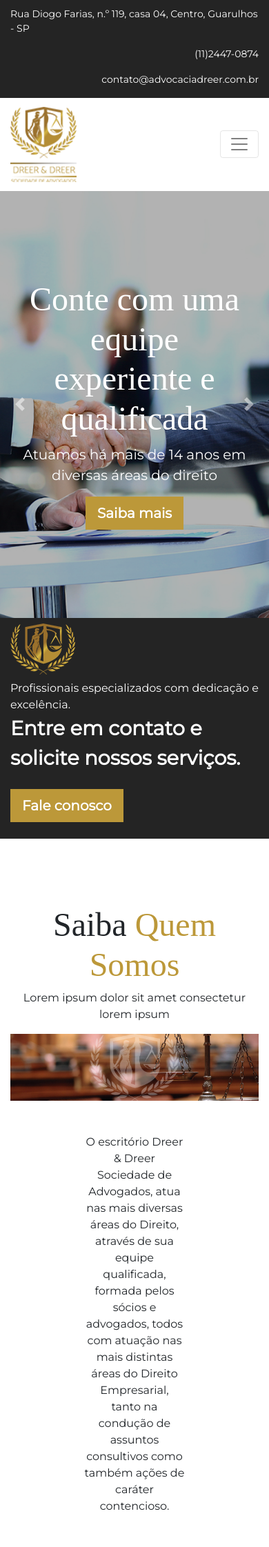
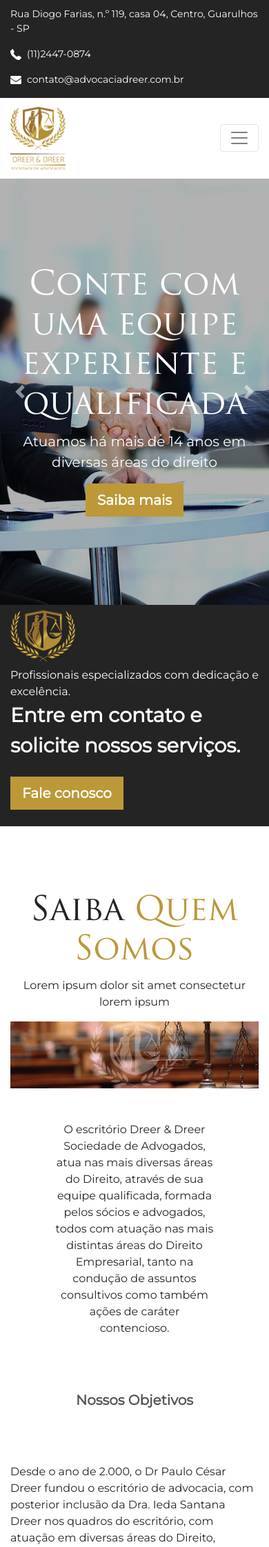
Before and after one commit to gustahenry/advocaciadreer, a PHP site: page / in a window 390 px wide; the page is wider, and only the part inside the window is pictured. Shown: the top 2243 px of that part at 69% size. Run offline with PHP 8.4, Linux system fonts and the light colour scheme; some libraries are stand-ins or nearby versions.

Commit message:
atualizacao dos bugs

```diff
--- a/assests/css/custom.css
+++ b/assests/css/custom.css
@@ -4,6 +4,10 @@ body{
 a:hover{
 	color: #242424;
 }
+@font-face {
+    font-family: 'trajan-pro-regular';
+    src: url('../fonts/trajan-pro-regular.ttf') format('truetype');
+ }
 
 /*CONTACT BAR*/
 
@@ -14,11 +18,14 @@ a:hover{
 	font-size: 14px;
 	background-color: #242424;
 }
-
+.icones{
+	width: 1rem;
+	margin-right: .5rem;
+}
 /*NAVBAR*/
 
 .logo{
-	width: 6rem;
+	width: 5rem;
 }
 .navbar{
 	padding: .5rem 0;
@@ -48,8 +55,6 @@ a:hover{
 	border-color: #bc9839;
 	border-radius: 0;
 }
-
-
 /*SLIDER*/
 
 .carousel{
@@ -65,31 +70,11 @@ a:hover{
 }
 .alinhar{
 	margin: 6rem 0;
+	max-width: 480px;
 }
 .alinhar h2{
 	font-size: 3rem;
 	font-family: 'trajan-pro-regular';
-}
-.img-jumbo-1{
-	background-image: url("../img/1200px/banner-1(1200).png");
-	background-position: center center;
-	  background-repeat: no-repeat;
-	  background-attachment: none;
-	  background-size: cover;
-}
-.img-jumbo-2{
-	background-image: url("../img/1200px/banner-2(1200).png");
-	background-position: center center;
-	  background-repeat: no-repeat;
-	  background-attachment: none;
-	  background-size: cover;
-}
-.img-jumbo-3{
-	background-image: url("../img/1200px/banner-3(1200).png");
-	background-position: center center;
-	  background-repeat: no-repeat;
-	  background-attachment: none;
-	  background-size: cover;
 }
 
 /*CTA*/
@@ -118,7 +103,7 @@ a:hover{
 	color: #bc9839;
 }
 .margin-area{
-	margin: 1.5rem 0;
+	margin: 1rem 0;
 }
 .titulo-menor{
 	color: #555;
@@ -147,6 +132,9 @@ a:hover{
 
 .especialistas{
 	margin: 6rem 0;
+}
+.card-width{
+	width: 17rem;
 }
 .img-adv{
 	width: 280px;
@@ -191,6 +179,13 @@ a:hover{
 .contato{
 	padding: 3rem;
 }
+.send{
+	padding: .5rem 3.3rem;
+}
+#map{
+	width: 100%;
+	height: 100%;
+}
 
 /*FOOTER*/
 
@@ -215,12 +210,156 @@ a:hover{
 
 /*MEDIA*/
 
-@media screen and(min-width: 800px){
+@media screen and (max-width: 1600px){
 	#margin-botao{
 	position: relative;
-	bottom: 1.5rem;
+	bottom: .6rem;
 }
-@font-face {
-    font-family: 'trajan-pro-regular';
-    src: url('../fonts/trajan-pro-regular.ttf') format('truetype');
-    }
+}
+@media screen and (max-width: 480px){
+	#margin-botao{
+	position: relative;
+	bottom: 0rem;
+}
+}
+
+/*SLIDER 1*/
+
+@media screen and (max-width: 1600px){
+  .img-jumbo-1{
+	background-image: url("../img/1200px/banner-1(1200).png");
+	background-position: center center;
+	  background-repeat: no-repeat;
+	  background-attachment: none;
+	  background-size: cover;
+}
+}
+@media screen and (max-width: 768px){
+  .img-jumbo-1{
+	background-image: url("../img/768px/banner-1(768).jpg");
+	background-position: center center;
+	  background-repeat: no-repeat;
+	  background-attachment: none;
+	  background-size: cover;
+}
+}
+@media screen and (max-width: 480px){
+  .img-jumbo-1{
+	background-image: url("../img/480px/banner-1(480).jpg");
+	background-position: center center;
+	  background-repeat: no-repeat;
+	  background-attachment: none;
+	  background-size: cover;
+}
+}
+@media screen and (max-width: 320px){
+  .img-jumbo-1{
+	background-image: url("../img/320px/banner-1(320).jpg");
+	background-position: center center;
+	  background-repeat: no-repeat;
+	  background-attachment: none;
+	  background-size: cover;
+}
+}
+
+/*SLIDER 2*/
+
+@media screen and (max-width: 1600px){
+  .img-jumbo-2{
+	background-image: url("../img/1200px/banner-2(1200).png");
+	background-position: center center;
+	  background-repeat: no-repeat;
+	  background-attachment: none;
+	  background-size: cover;
+}
+}
+@media screen and (max-width: 768px){
+  .img-jumbo-2{
+	background-image: url("../img/768px/banner-2(768).jpg");
+	background-position: center center;
+	  background-repeat: no-repeat;
+	  background-attachment: none;
+	  background-size: cover;
+}
+}
+@media screen and (max-width: 480px){
+  .img-jumbo-2{
+	background-image: url("../img/480px/banner-2(480).jpg");
+	background-position: center center;
+	  background-repeat: no-repeat;
+	  background-attachment: none;
+	  background-size: cover;
+}
+}
+@media screen and (max-width: 320px){
+  .img-jumbo-2{
+	background-image: url("../img/320px/banner-2(320).jpg");
+	background-position: center center;
+	  background-repeat: no-repeat;
+	  background-attachment: none;
+	  background-size: cover;
+}
+}
+
+/*SLIDER 3*/
+
+@media screen and (max-width: 1600px){
+  .img-jumbo-3{
+	background-image: url("../img/1200px/banner-3(1200).png");
+	background-position: center center;
+	  background-repeat: no-repeat;
+	  background-attachment: none;
+	  background-size: cover;
+}
+}
+@media screen and (max-width: 768px){
+  .img-jumbo-3{
+	background-image: url("../img/768px/banner-3(768).jpg");
+	background-position: center center;
+	  background-repeat: no-repeat;
+	  background-attachment: none;
+	  background-size: cover;
+}
+}
+@media screen and (max-width: 480px){
+  .img-jumbo-3{
+	background-image: url("../img/480px/banner-3(480).jpg");
+	background-position: center center;
+	  background-repeat: no-repeat;
+	  background-attachment: none;
+	  background-size: cover;
+}
+}
+@media screen and (max-width: 320px){
+  .img-jumbo-3{
+	background-image: url("../img/320px/banner-3(320).jpg");
+	background-position: center center;
+	  background-repeat: no-repeat;
+	  background-attachment: none;
+	  background-size: cover;
+}
+}
+
+@media screen and (max-width: 480px){
+  .text-media-align{
+	text-align: left !important;
+}
+}
+@media screen and (max-width: 320px){
+  .text-media-align{
+	text-align: left !important;
+}
+}
+
+@media screen and (max-width: 480px){
+  .titulo-footer{
+	color: #bc9839;
+	margin-top: 1rem;
+}
+}
+@media screen and (max-width: 320px){
+  .titulo-footer{
+	color: #bc9839;
+	margin-top: 1rem;
+}
+}
--- a/index.html
+++ b/index.html
@@ -3,10 +3,10 @@
   <head>
     <meta charset="utf-8">
     <meta name="viewport" content="width=device-width, initial-scale=1, shrink-to-fit=no">
+    <link href="assests/fonts/trajan-pro-regular.ttf" rel="stylesheet">
     <link rel="stylesheet" href="assests/css/bootstrap.min.css">
     <link rel="stylesheet" href="assests/css/custom.css?version=2">
     <link href="https://fonts.googleapis.com/css?family=Montserrat" rel="stylesheet">
-    <link href="assests/fonts/trajan-pro.ttf" rel="stylesheet">
     <link rel="icon" href="assests/img/img.ico" />
     <title>Advocacia Dreer</title>
   </head>
@@ -19,11 +19,11 @@
               <div class="col-sm-7">
                 <p class="">Rua Diogo Farias, n.º 119, casa 04, Centro, Guarulhos - SP</p>
               </div>
-              <div class="col-sm-2 text-right">
-                <p>(11)2447-0874</p>
+              <div class="col-sm-2">
+                <p class="text-right text-media-align"><img class="icones" src="assests/img/icone-telefone.svg" alt="">(11)2447-0874</p>
               </div>
-              <div class="col-sm-3 text-right">
-                <p class="">contato@advocaciadreer.com.br</p>
+              <div class="col-sm-3">
+                <p class="text-right text-media-align"><img class="icones" src="assests/img/icone-email.svg" alt="">contato@advocaciadreer.com.br</p>
               </div>
             </div>
           </div>
@@ -111,12 +111,12 @@
     <section class="action">
         <div class="container">
           <div class="row">
-          <div class="col-sm-1 mr-4"><img  src="assests/img/logo-cta.png" alt="balança"></div>
-          <div class="col-sm-8 my-2">
+          <div class="col-sm-1 col-12 mr-4"><img  src="assests/img/logo-cta.png" alt="balança"></div>
+          <div class="col-sm-8 col-12 my-2">
             <p class="mb-0" ">Profissionais especializados com dedicação e excelência.</p>
             <p class="destaque">Entre em contato e solicite nossos serviços.</p>
           </div>
-          <div class="col-sm-2 my-3">
+          <div class="col-sm-2 col-12 my-3">
             <a class="btn btn-custom btn-lg" href="#contato" role="button">Fale conosco</a>
           </div>
         </div>
@@ -129,10 +129,10 @@
           <h2 class="text-center titulos">Saiba <span>Quem Somos</span></h2>
           <p class="text-center">Lorem ipsum dolor sit amet consectetur lorem ipsum</p>
 
-          <div style="margin: 0rem 0"><img class="img-fluid" src="assests/img/banner-sobre.png" alt=""></div>
+          <div><img class="img-fluid" src="assests/img/banner-sobre.png" alt=""></div>
 
            <div class="row justify-content-center mt-5 mx-5">
-              <div class="col-8">
+              <div class="col-sm-8 col-12">
                 <p class="text-center">O escritório Dreer & Dreer Sociedade de Advogados, atua nas mais diversas áreas do Direito, através de sua equipe qualificada, formada pelos sócios e advogados, todos com atuação nas mais distintas áreas do Direito Empresarial, tanto na condução de assuntos consultivos como também ações de caráter contencioso.</p>
               </div>
             </div>
@@ -234,8 +234,8 @@
           <h2 class="text-center titulos">Somos Especialistas <span>em Direito</span></h2>
           <p class="text-center">Lorem ipsum dolor sit amet consectetur lorem ipsum</p>
           <div class="row justify-content-center">
-            <div class="col-sm-4">
-              <div class="" style="width: 17rem">
+            <div class="col-sm-4 col-12">
+              <div class="card-width mr-auto ml-auto">
                 <img class="img-adv" src="assests/img/adv-1.png" alt="">
                 <div class="text-center team-name adv-nome">PRIMEIRO NOME</div>
                 <div class="text-center">
@@ -243,8 +243,8 @@
                 </div>
               </div>
             </div>
-            <div class="col-sm-4">
-              <div class="" style="width: 17rem">
+            <div class="col-sm-4 col-12">
+              <div class="card-width mr-auto ml-auto">
                 <img class="img-adv" src="assests/img/adv-2.png" alt="">
                 <div class="text-center team-name adv-nome">PRIMEIRO NOME</div>
                 <div class="text-center">
@@ -318,7 +318,7 @@
       <section class="contato" id="contato">
         <div class="container">
           <div class="row">
-            <div class="col-sm">
+            <div class="col-sm col-12">
               <h2 class="titulos">Fale <span>Conosco!</span></h2>
               <p class="">Lorem ipsum dolor sit amet consectetur</p>
 
@@ -339,27 +339,12 @@
                   <label class="font-weight-bold" for="comentario">DEIXE AQUI A SUA MENSAGEM*</label>
                   <textarea class="form-control" name="comentario" id="comentario" cols="30" rows="3"></textarea>
                 </div>
-                <button type="submit" class="btn btn-custom btn-lg" style="padding: .5rem 3.3rem;">Enviar</button>
+                <button type="submit" class="btn btn-custom send btn-lg">Enviar</button>
               </form>
             </div>
-            <div class="col-sm">
-              <div id="map" style=" width: 100%; height: 100%;"></div>
-              <script>
-                function initMap() {
-                  var uluru = {lat: -23.467196, lng: -46.525824};
-                  var map = new google.maps.Map(document.getElementById('map'), {
-                    zoom: 17,
-                    center: uluru
-                  });
-                  var marker = new google.maps.Marker({
-                    position: uluru,
-                    map: map
-                  });
-                }
-              </script>
-              <script async defer
-              src="https://maps.googleapis.com/maps/api/js?key=AIzaSyD1c_v8brg_AnO_yr352IxRIk_YUro6EOU&callback=initMap">
-              </script>
+            <div class="col-sm col-12">
+
+              <div id="map"></div>
 
             </div>
           </div>
@@ -394,10 +379,10 @@
           </div>
           <hr class="">
           <div class="row justify-content-between">
-            <div class="col-5">
+            <div class="col-sm-5 col-12">
               <p>2018 Dreer & Dreer Advocacia - Todos os direitos reservados.</p>
             </div>
-            <div class="col-2 ml-auto">
+            <div class="col-sm-2 col-12 ml-auto">
               <a href="http://estudiomalves.com/"><img src="assests/img/logo-malves.png" alt=""></a>
             </div>
           </div>
@@ -405,7 +390,8 @@
       </section>
 
     <script src="https://code.jquery.com/jquery-3.2.1.slim.min.js" integrity="sha384-KJ3o2DKtIkvYIK3UENzmM7KCkRr/rE9/Qpg6aAZGJwFDMVNA/GpGFF93hXpG5KkN" crossorigin="anonymous"></script>
-    <script src="https://cdnjs.cloudflare.com/ajax/libs/popper.js/1.12.9/umd/popper.min.js" integrity="sha384-ApNbgh9B+Y1QKtv3Rn7W3mgPxhU9K/ScQsAP7hUibX39j7fakFPskvXusvfa0b4Q" crossorigin="anonymous"></script>
     <script src="assests/js/bootstrap.min.js" crossorigin="anonymous"></script>
+    <script src="assests/js/google-maps.js" crossorigin="anonymous"></script>
+    <script async defer src="https://maps.googleapis.com/maps/api/js?key=AIzaSyD1c_v8brg_AnO_yr352IxRIk_YUro6EOU&callback=initMap"></script>
   </body>
 </html>
```
Also changed, not shown: assests/js/google-maps.js (added, +12 -0 lines), assests/img/icone-email.svg, assests/img/icone-telefone.svg.
